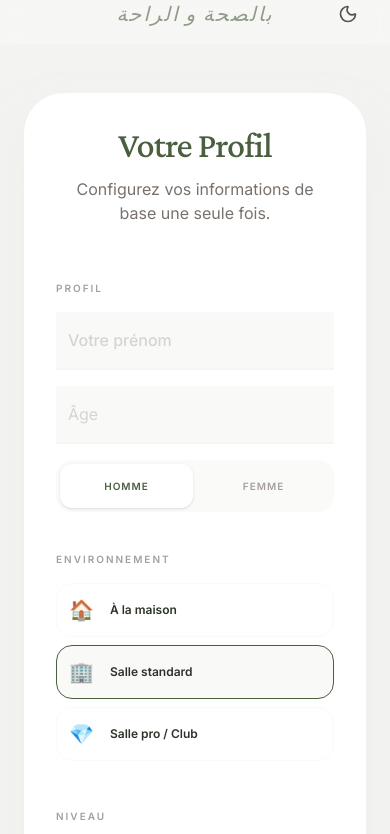
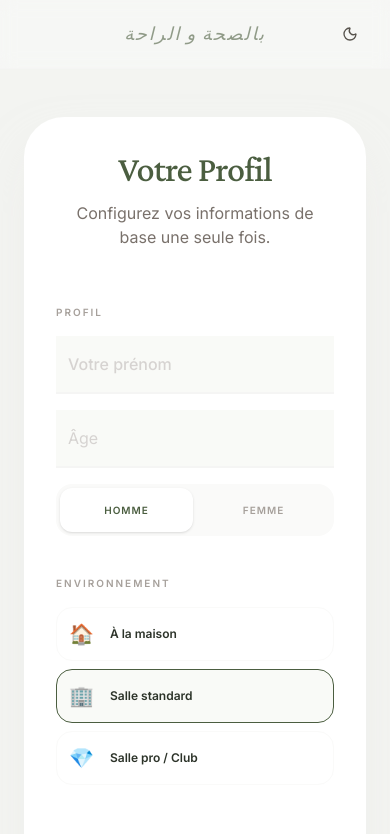
Before and after one commit to Morningstaar97/Gym-app, a React (Vite) app: page / in a window 390 px wide. Shown: the top 834 px of the page. Built offline with nearby package versions, Linux system fonts and the light colour scheme.

Commit message:
feat: Improve header layout and styling
Refactors the header component to use a grid layout for better alignment of elements. Updates styling for a cleaner, more responsive appearance, including adjustments to text size and truncation for user greetings.

```diff
--- a/src/App.tsx
+++ b/src/App.tsx
@@ -295,23 +295,29 @@ export default function App() {
   return (
     <div className="min-h-[100dvh] bg-natural-bg text-natural-ink font-sans selection:bg-natural-highlight flex flex-col transition-colors duration-300 overflow-x-hidden">
       {/* Salutation du haut */}
-      <div className="w-full text-center py-4 bg-white/30 backdrop-blur-sm border-b border-stone-100 dark:bg-black/10 dark:border-white/5 relative flex items-center justify-center px-6 safe-p-top">
-        <div className="absolute left-6 flex items-center gap-2">
+      <div className="w-full bg-white/30 backdrop-blur-sm border-b border-stone-100 dark:bg-black/10 dark:border-white/5 safe-p-top">
+        <div className="max-w-4xl mx-auto px-6 py-4 grid grid-cols-3 items-center">
+          <div className="flex justify-start overflow-hidden">
             {profile?.firstName && (
-            <span className="text-[10px] font-bold uppercase tracking-widest text-stone-400">
+              <span className="text-[9px] sm:text-[10px] font-bold uppercase tracking-widest text-stone-400 truncate">
                 Bonjour {profile.firstName}
               </span>
             )}
           </div>
-        <span className="text-xl font-serif text-natural-accent/60 italic tracking-widest">بالصحة و الراحة</span>
-        <div className="absolute right-6 flex items-center">
+
+          <div className="flex justify-center whitespace-nowrap">
+            <span className="text-lg sm:text-xl font-serif text-natural-accent/60 italic tracking-widest">بالصحة و الراحة</span>
+          </div>
+
+          <div className="flex justify-end">
             <button
               onClick={() => setDarkMode(!darkMode)}
               className="p-2 rounded-full hover:bg-stone-100 dark:hover:bg-white/5 transition-all text-stone-600 dark:text-stone-400"
               title={darkMode ? "Mode Jour" : "Mode Nuit"}
             >
-            {darkMode ? <Sun className="w-5 h-5" /> : <Moon className="w-5 h-5" />}
+              {darkMode ? <Sun className="w-4 h-4 sm:w-5 h-5" /> : <Moon className="w-4 h-4 sm:w-5 h-5" />}
             </button>
+          </div>
         </div>
       </div>
 
```
Lines whose indentation alone changed are shown as unchanged.
